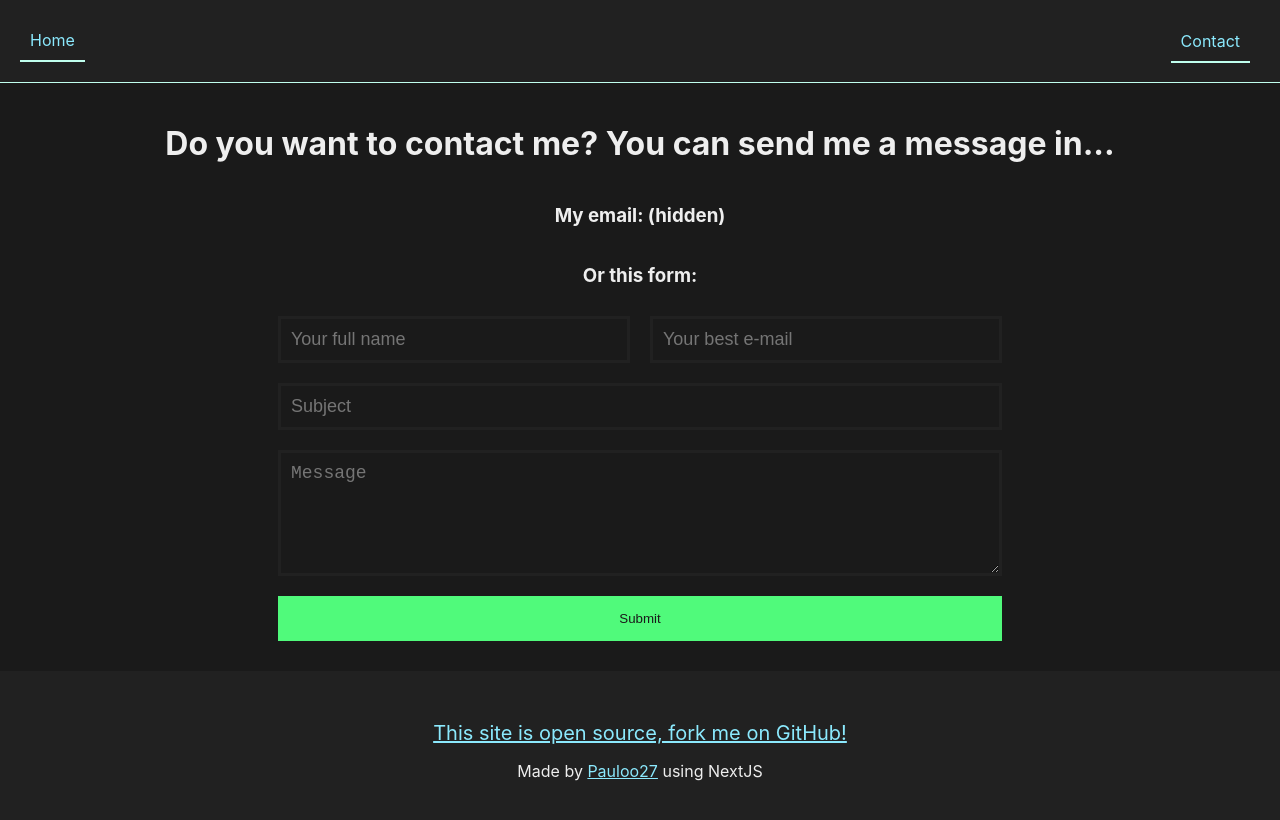
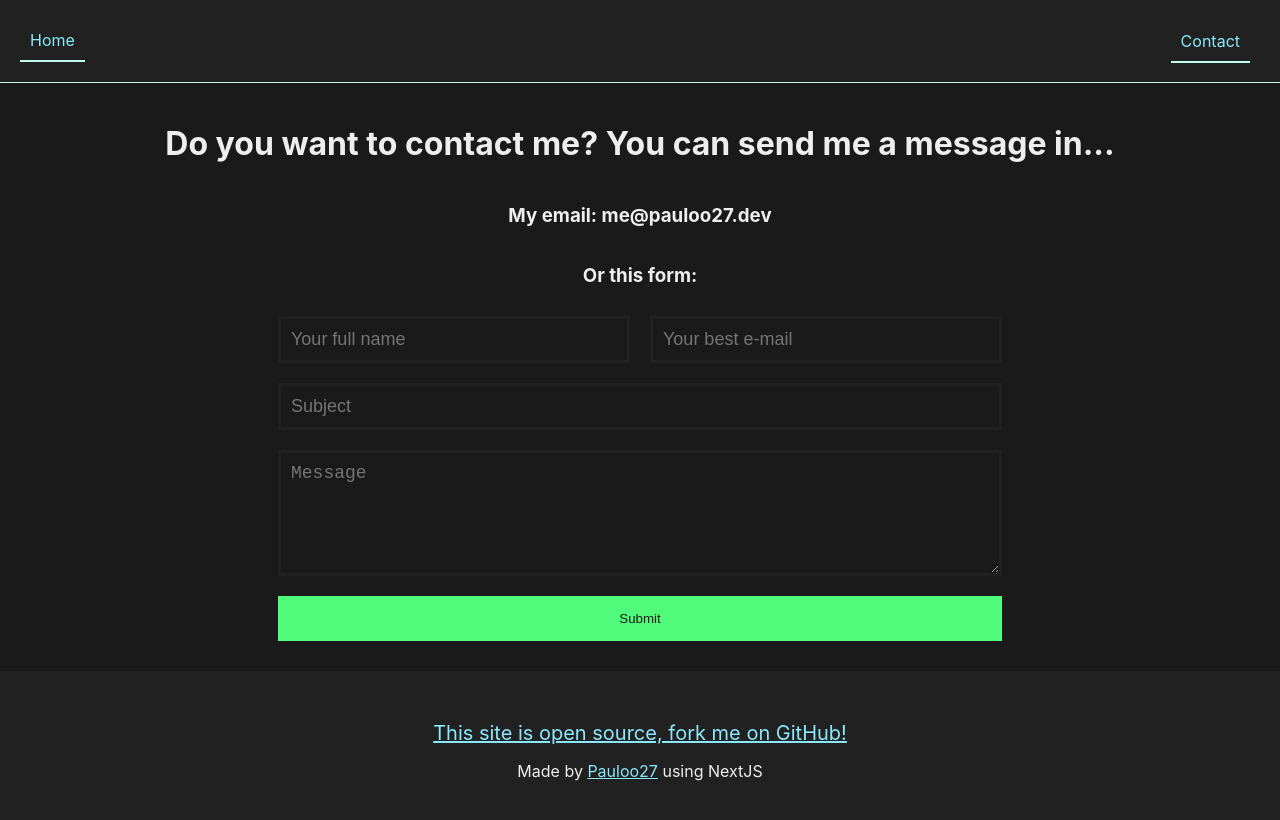
Before and after one commit to Pauloo27/me, a Next.js app: page /contact in a window 1280 px wide. Shown: the top 820 px of the page. Built offline with nearby package versions, Linux system fonts and the light colour scheme.

Commit message:
Add email 'api' to hide it from HTML

```diff
--- /dev/null
+++ b/pages/api/email.js
@@ -0,0 +1 @@
+export default (req, res) => res.status(200).json({ user: "me", domain: "pauloo27.dev" });
--- a/pages/contact.js
+++ b/pages/contact.js
@@ -1,7 +1,17 @@
 import Head from "next/head";
+import { useState, useEffect } from "react";
 import style from "../styles/Contact.module.css";
 
 export default function Contact() {
+  const [email, setEmail] = useState("(hidden... wait a little)");
+
+  useEffect(() => {
+    const fetchEmail = () => fetch("/api/email").then((res) => res.json())
+      .then(({ user, domain }) => setEmail(`${user}@${domain}`));
+
+    setTimeout(fetchEmail, 5000);
+  }, []);
+
   const onSubmit = (event) => {
     event.preventDefault();
     // TODO: api
@@ -16,7 +26,11 @@ export default function Contact() {
         <h1 className={style.text_center}>
           Do you want to contact me? You can send me a message in...
         </h1>
-        <h3 className={style.text_center}>My email: (hidden)</h3>
+        <h3 className={style.text_center}>
+          My email:
+          {" "}
+          {email}
+        </h3>
         <h3 className={style.text_center}>Or this form:</h3>
         <form onSubmit={onSubmit} className={style.form}>
           <div className={style.form_group}>
```
